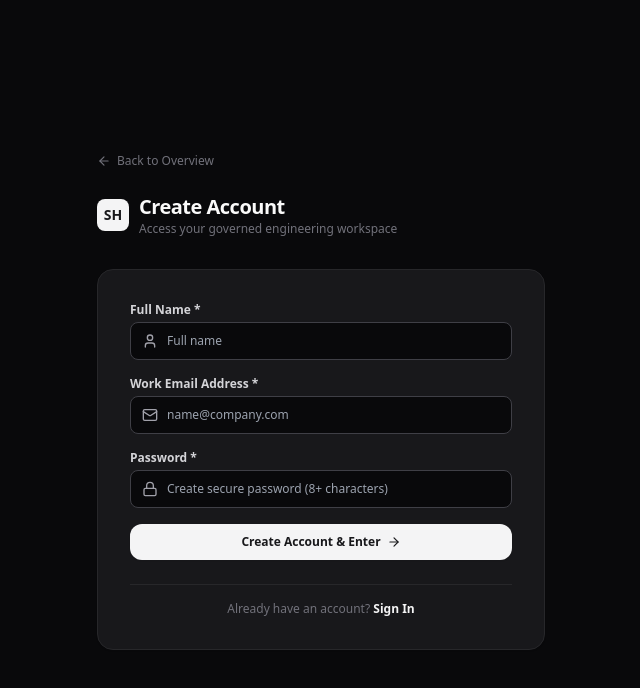
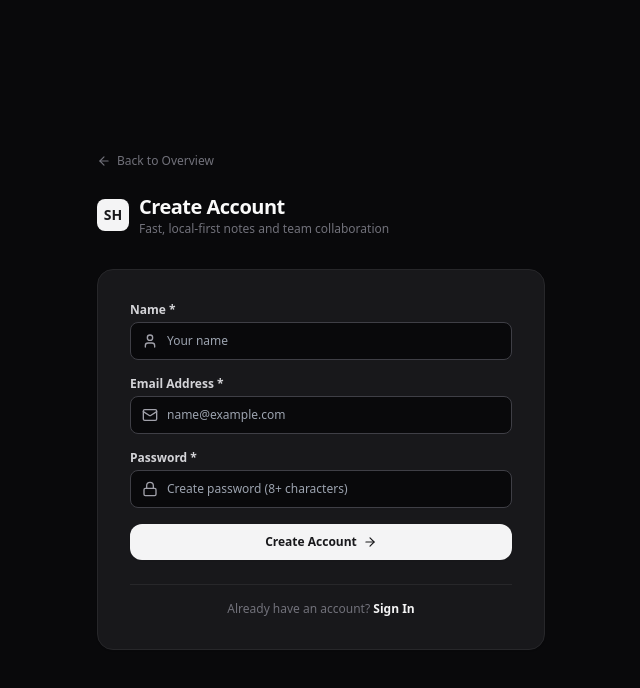
Before and after one commit to elisoneric/shnotes, a Next.js app: page /signup in a window 1280 px wide. Shown: the top 688 px of the page, without its empty margins (319-959 px from the left). Built offline with nearby package versions, Linux system fonts and the light colour scheme.

Commit message:
refactor(auth): simplify login and signup removing work jargon and clean input labels

```diff
--- a/src/app/login/page.tsx
+++ b/src/app/login/page.tsx
@@ -55,7 +55,7 @@ export default function LoginPage() {
           </div>
           <div>
             <h1 className="text-xl font-bold tracking-tight text-zinc-950 dark:text-zinc-50">Sign In to ShNotes</h1>
-            <p className="text-xs text-zinc-500">Access your governed engineering workspace</p>
+            <p className="text-xs text-zinc-500">Fast, local-first notes and team collaboration</p>
           </div>
         </div>
       </div>
@@ -72,7 +72,7 @@ export default function LoginPage() {
           <form onSubmit={handleSubmit} className="space-y-4">
             <div>
               <label className="block text-xs font-semibold text-zinc-700 dark:text-zinc-300 mb-1">
-                Work Email Address
+                Email Address
               </label>
               <div className="relative">
                 <Mail className="w-4 h-4 text-zinc-400 absolute left-3 top-1/2 -translate-y-1/2" />
@@ -81,7 +81,7 @@ export default function LoginPage() {
                   required
                   value={email}
                   onChange={(e) => setEmail(e.target.value)}
-                  placeholder="name@company.com"
+                  placeholder="name@example.com"
                   className="w-full text-xs pl-9 pr-3 py-2.5 rounded-lg border border-zinc-200 dark:border-zinc-700 bg-zinc-50 dark:bg-zinc-950 text-zinc-900 dark:text-zinc-100 focus:outline-none focus:ring-1 focus:ring-zinc-400"
                 />
               </div>
@@ -107,20 +107,20 @@ export default function LoginPage() {
             <button
               type="submit"
               disabled={loading}
-              className="w-full py-2.5 px-4 rounded-xl bg-zinc-900 dark:bg-zinc-100 text-white dark:text-zinc-900 text-xs font-semibold hover:opacity-90 transition-opacity disabled:opacity-50 flex items-center justify-center gap-1.5 shadow-sm mt-2"
+              className="w-full py-2.5 px-4 rounded-xl bg-zinc-900 dark:bg-zinc-100 text-white dark:text-zinc-900 text-xs font-semibold hover:opacity-90 transition-opacity disabled:opacity-50 flex items-center justify-center gap-1.5 shadow-sm mt-2 cursor-pointer"
             >
-              <span>{loading ? "Authenticating..." : "Sign In to Workspace"}</span>
+              <span>{loading ? "Authenticating..." : "Sign In"}</span>
               <ArrowRight className="w-3.5 h-3.5" />
             </button>
           </form>
 
           <div className="pt-4 border-t border-zinc-100 dark:border-zinc-800 text-center text-xs text-zinc-500">
-            <span>New team or initiative? </span>
+            <span>New to ShNotes? </span>
             <Link
               href="/signup"
               className="font-semibold text-zinc-900 dark:text-zinc-100 hover:underline"
             >
-              Create a new workspace
+              Create an account
             </Link>
           </div>
         </div>
--- a/src/app/signup/page.tsx
+++ b/src/app/signup/page.tsx
@@ -60,7 +60,7 @@ export default function SignupPage() {
           </div>
           <div>
             <h1 className="text-xl font-bold tracking-tight text-zinc-950 dark:text-zinc-50">Create Account</h1>
-            <p className="text-xs text-zinc-500">Access your governed engineering workspace</p>
+            <p className="text-xs text-zinc-500">Fast, local-first notes and team collaboration</p>
           </div>
         </div>
       </div>
@@ -77,7 +77,7 @@ export default function SignupPage() {
           <form onSubmit={handleSubmit} className="space-y-4">
             <div>
               <label className="block text-xs font-semibold text-zinc-700 dark:text-zinc-300 mb-1">
-                Full Name *
+                Name *
               </label>
               <div className="relative">
                 <User className="w-4 h-4 text-zinc-400 absolute left-3 top-1/2 -translate-y-1/2" />
@@ -86,7 +86,7 @@ export default function SignupPage() {
                   required
                   value={name}
                   onChange={(e) => setName(e.target.value)}
-                  placeholder="Full name"
+                  placeholder="Your name"
                   className="w-full text-xs pl-9 pr-3 py-2.5 rounded-lg border border-zinc-200 dark:border-zinc-700 bg-zinc-50 dark:bg-zinc-950 text-zinc-900 dark:text-zinc-100 focus:outline-none focus:ring-1 focus:ring-zinc-400"
                 />
               </div>
@@ -94,7 +94,7 @@ export default function SignupPage() {
 
             <div>
               <label className="block text-xs font-semibold text-zinc-700 dark:text-zinc-300 mb-1">
-                Work Email Address *
+                Email Address *
               </label>
               <div className="relative">
                 <Mail className="w-4 h-4 text-zinc-400 absolute left-3 top-1/2 -translate-y-1/2" />
@@ -103,7 +103,7 @@ export default function SignupPage() {
                   required
                   value={email}
                   onChange={(e) => setEmail(e.target.value)}
-                  placeholder="name@company.com"
+                  placeholder="name@example.com"
                   className="w-full text-xs pl-9 pr-3 py-2.5 rounded-lg border border-zinc-200 dark:border-zinc-700 bg-zinc-50 dark:bg-zinc-950 text-zinc-900 dark:text-zinc-100 focus:outline-none focus:ring-1 focus:ring-zinc-400"
                 />
               </div>
@@ -121,7 +121,7 @@ export default function SignupPage() {
                   minLength={8}
                   value={password}
                   onChange={(e) => setPassword(e.target.value)}
-                  placeholder="Create secure password (8+ characters)"
+                  placeholder="Create password (8+ characters)"
                   className="w-full text-xs pl-9 pr-3 py-2.5 rounded-lg border border-zinc-200 dark:border-zinc-700 bg-zinc-50 dark:bg-zinc-950 text-zinc-900 dark:text-zinc-100 focus:outline-none focus:ring-1 focus:ring-zinc-400"
                 />
               </div>
@@ -132,7 +132,7 @@ export default function SignupPage() {
               disabled={loading}
               className="w-full py-2.5 px-4 rounded-xl bg-zinc-900 dark:bg-zinc-100 text-white dark:text-zinc-900 text-xs font-semibold hover:opacity-90 transition-opacity disabled:opacity-50 flex items-center justify-center gap-1.5 shadow-sm mt-4 cursor-pointer"
             >
-              <span>{loading ? "Creating Account..." : "Create Account & Enter"}</span>
+              <span>{loading ? "Creating Account..." : "Create Account"}</span>
               <ArrowRight className="w-3.5 h-3.5" />
             </button>
           </form>
```
